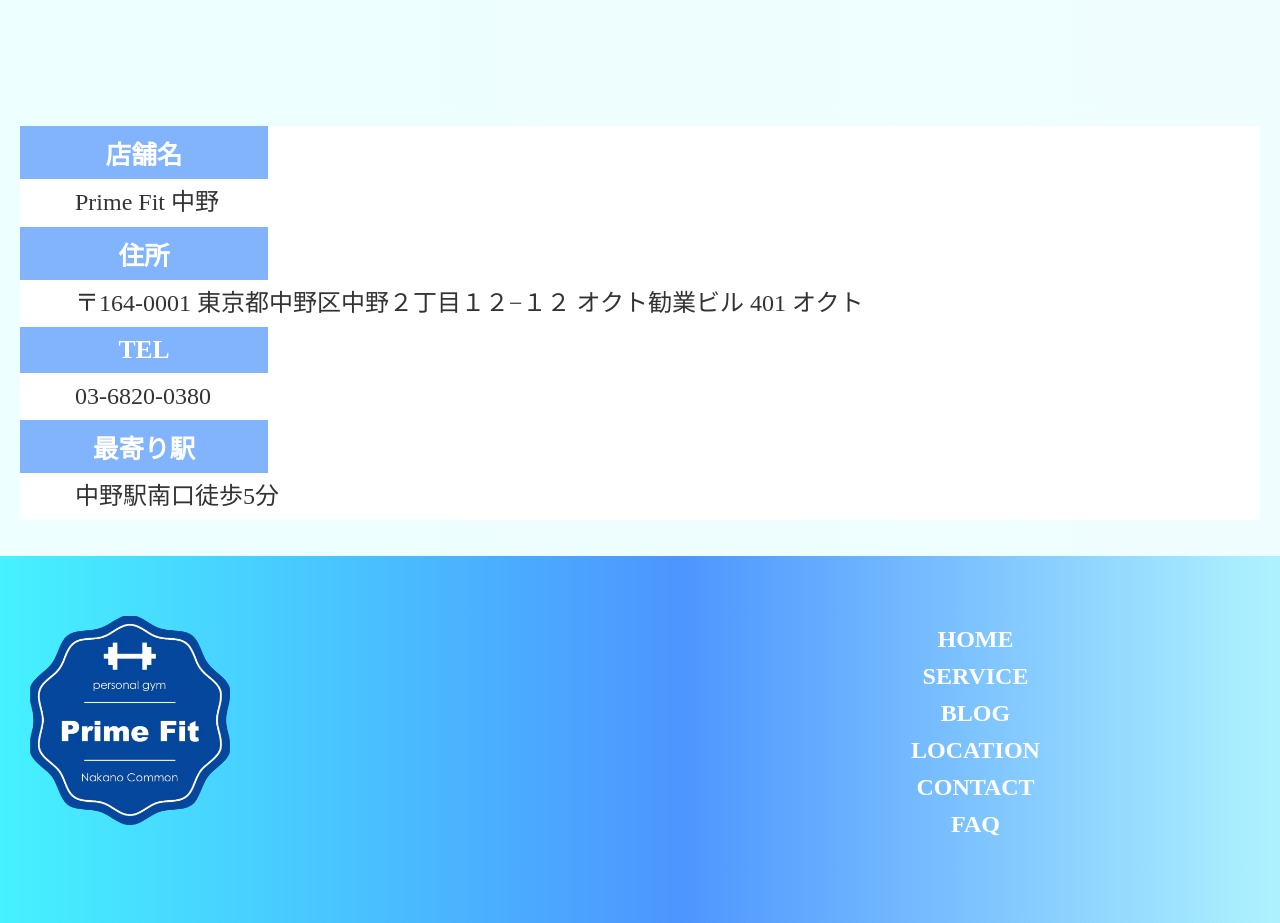
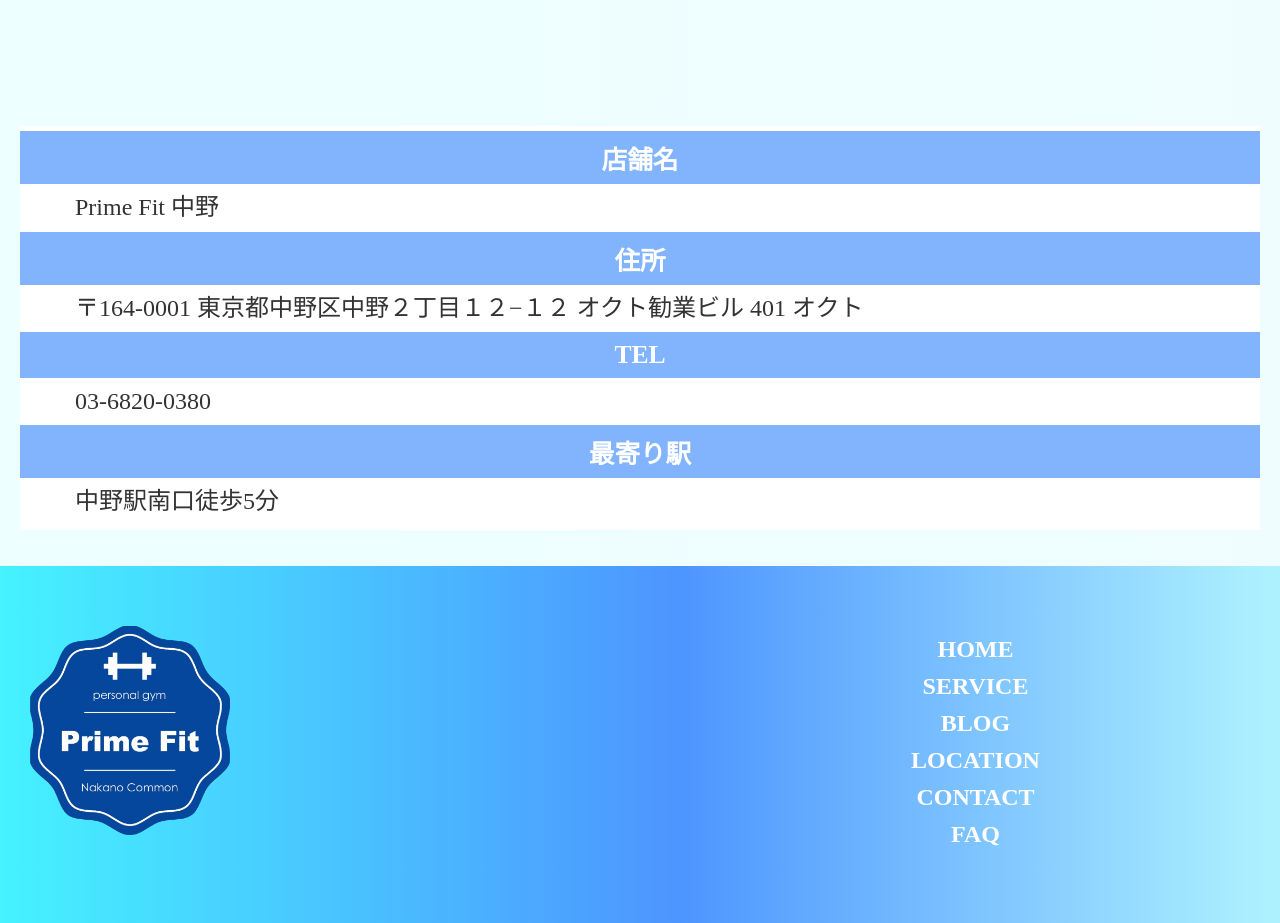
Before and after one commit to saitoshi/primeFitNakano, a Next.js app in the folder src/: page / in a window 1280 px wide. Shown: the part 2180-3103 px from the top of the page. Built offline with nearby package versions, Linux system fonts and the light colour scheme.

Commit message:
Update style.css

```diff
--- a/src/app/_components/LocationCard/style.css
+++ b/src/app/_components/LocationCard/style.css
@@ -1,14 +1,15 @@
 .locationCard {
-  display: flex;
+  display: inline-flex;
   width: 100%;
   font-size: 1.6rem;
   align-items: stretch;
   flex-wrap: wrap;
   background-color: white;
+  padding: 5px 0;
 }
 
 .locationCard dt {
-  width: 20%;
+  flex: 20%;
   color: white;
   font-size: 1.6rem;
   font-weight: 600;
@@ -20,7 +21,7 @@
 }
 
 .locationCard dd {
-  width: 80%;
+  flex: 80%;
   padding: 8px 15px;
   font-size: 1.5rem;
   display: flex;
```
